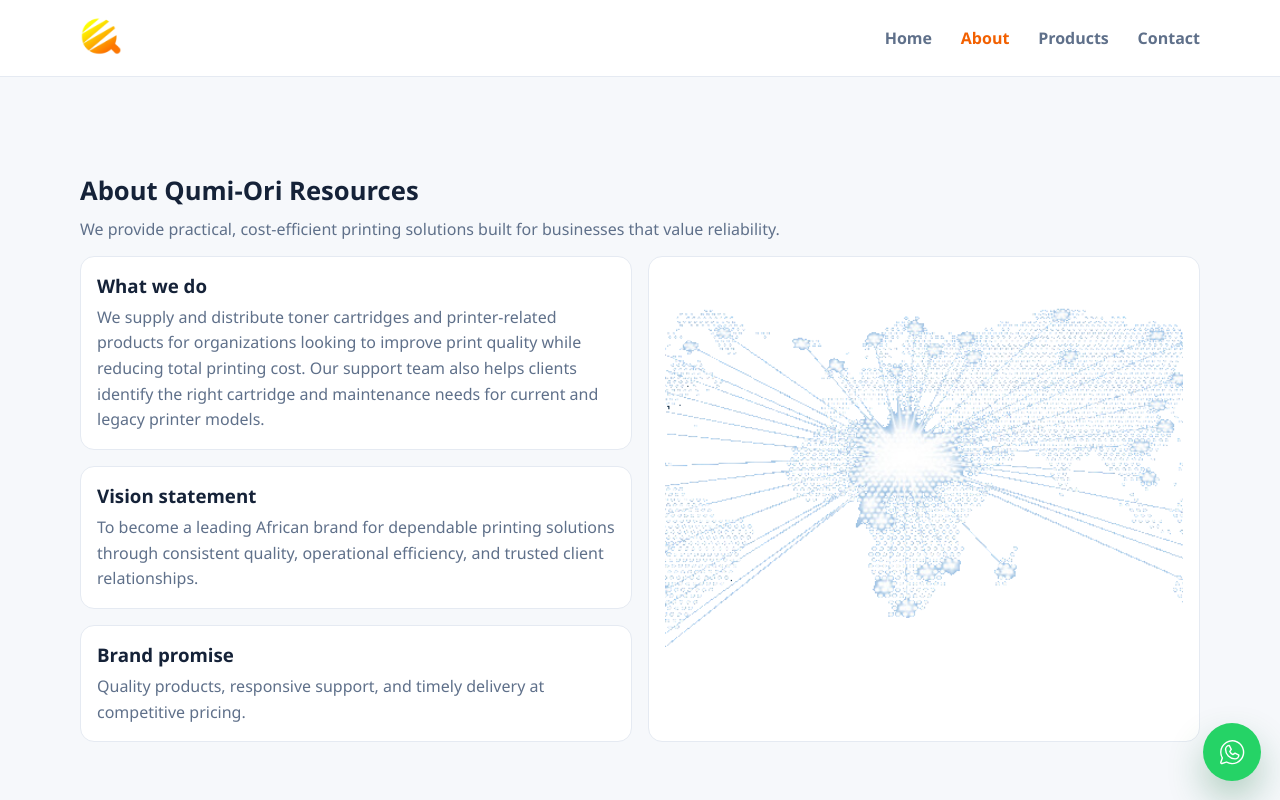
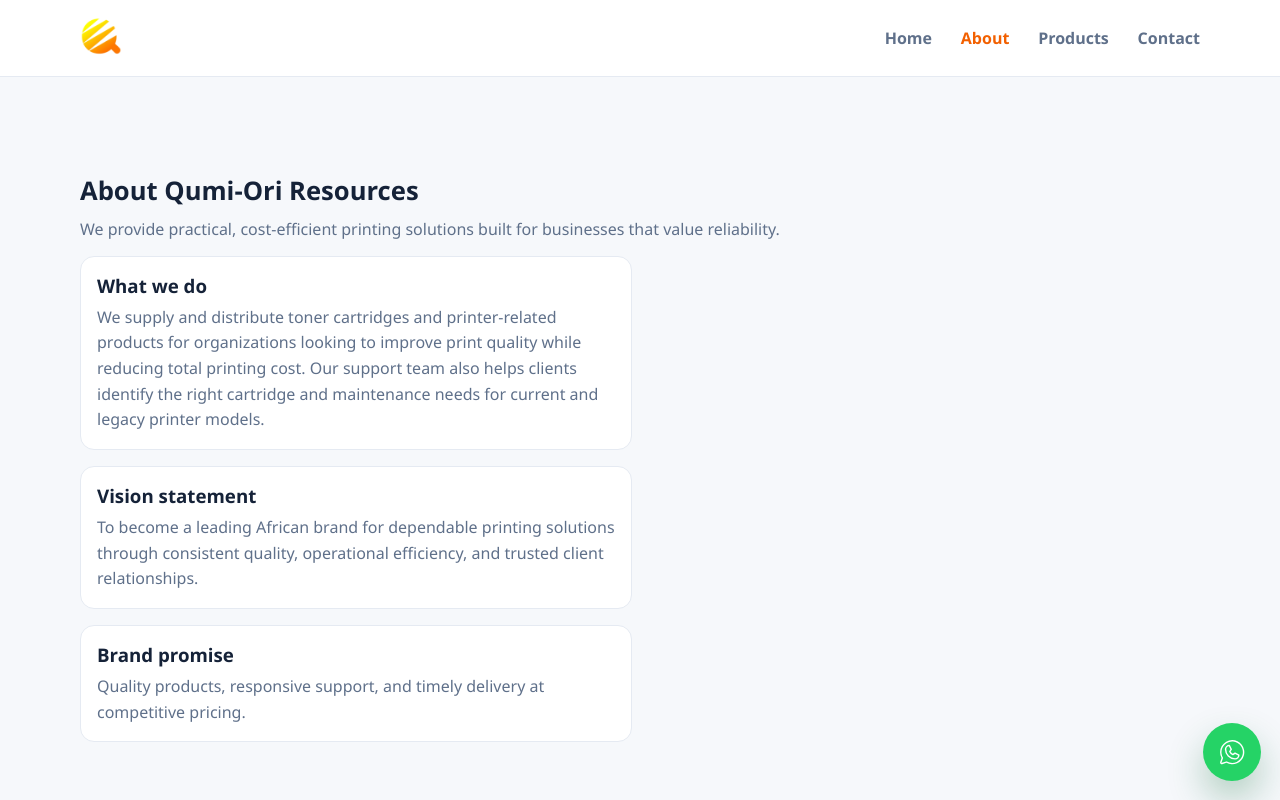
Before and after one commit to Tech8468/qumi-ori, a React (Vite) app: page /about in a window 1280 px wide. Shown: the top 800 px of the page. Built offline with nearby package versions, Linux system fonts and the light colour scheme.

Commit message:
Remove the image from the About page and make the text stack use full width

```diff
--- a/src/components/About.js
+++ b/src/components/About.js
@@ -1,5 +1,3 @@
-import AboutImage from "./img/africa2.png";
-
 function About() {
   return (
     <main className="page-main">
@@ -11,7 +9,7 @@ function About() {
             businesses that value reliability.
           </p>
           <div className="about-layout">
-            <div className="text-stack">
+            <div className="text-stack full-width">
               <article className="card text-block">
                 <h3>What we do</h3>
                 <p>
@@ -38,9 +36,6 @@ function About() {
                 </p>
               </article>
             </div>
-            <div className="card image-card">
-              <img src={AboutImage} alt="Qumi-Ori service coverage" />
-            </div>
           </div>
         </section>
       </div>
```
